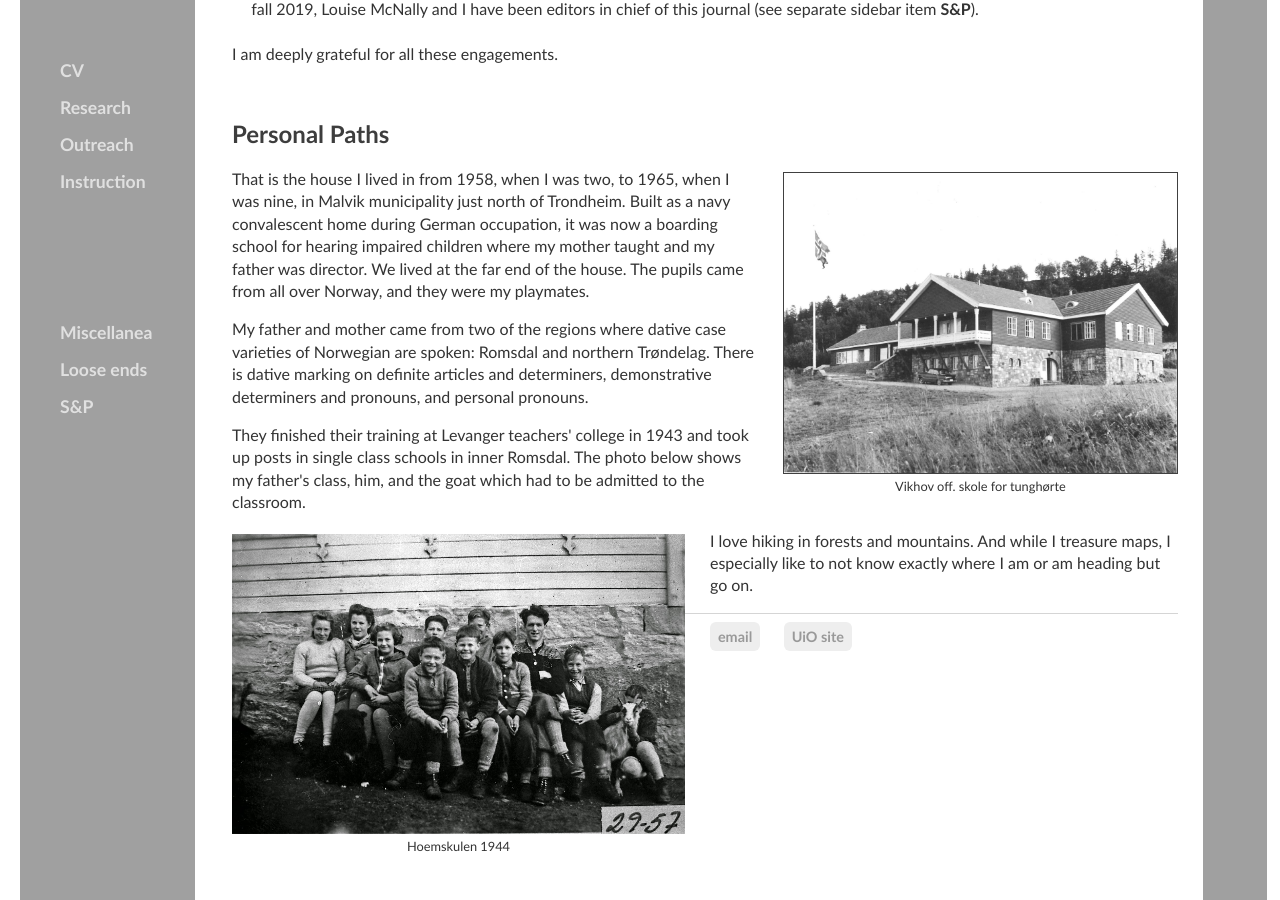
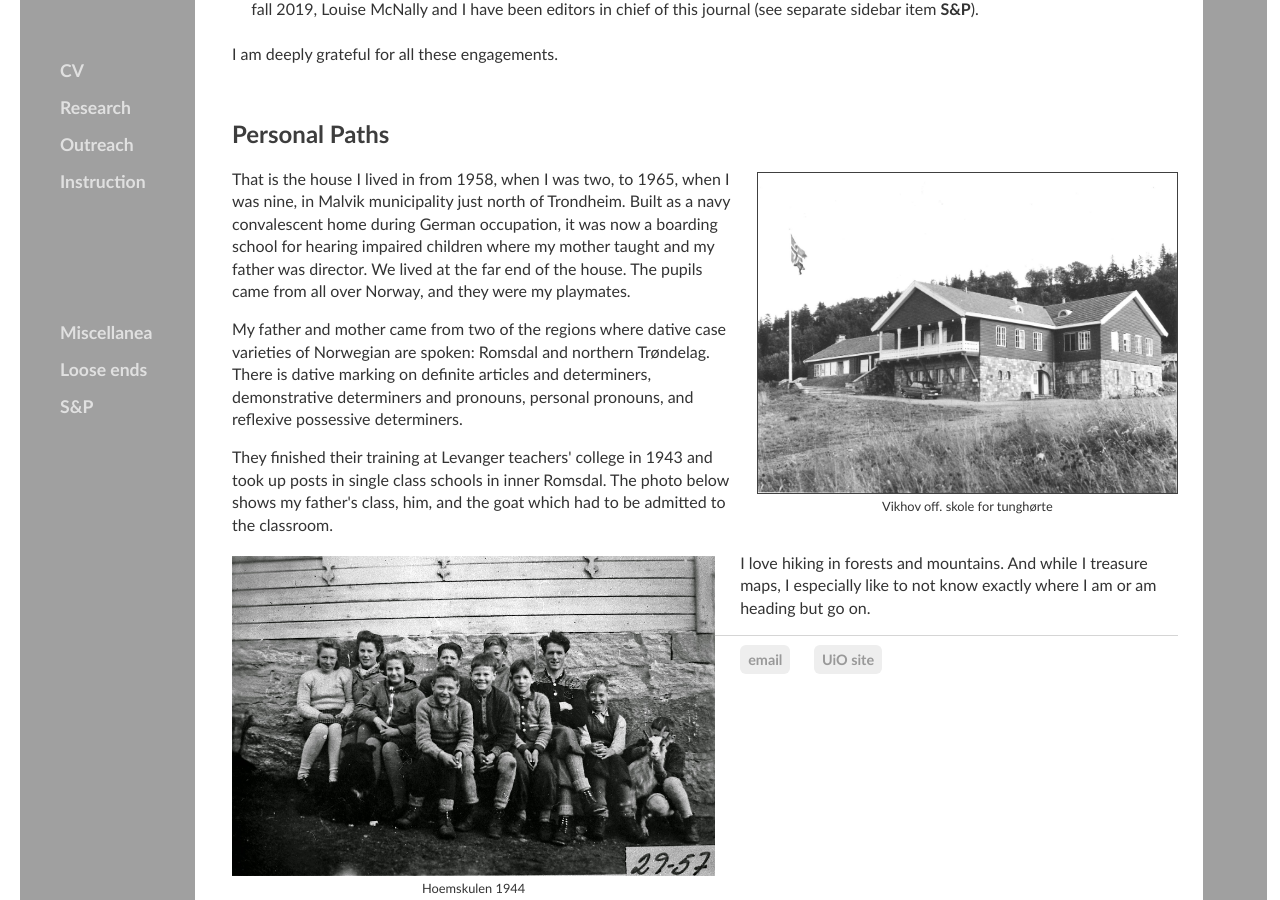
Before and after one commit to kjelljs/kjelljs.github.io, a Jekyll site: the page built from about/index.html, in a window 1280 px wide and 900 px high, scrolled down 2660 px. Built offline with Jekyll 4.4.1, drawn with Linux system fonts in a browser that asks for light colours.

Commit message:
Update index.html

```diff
--- a/about/index.html
+++ b/about/index.html
@@ -52,13 +52,13 @@ figcaption {
 </ul>
 	<p>I am deeply grateful for all these engagements.</p></br>
 	<h2 id="priv">Personal Paths</h2>
-		  <div style="float:right;"><figure class="rightfig"><img style="height:300px; border: 1px solid #404040;" src="/pics/vikhov.jpg"><figcaption>Vikhov off. skole for tunghørte</figcaption></figure></div>
+		  <div style="float:right;"><figure class="rightfig"><img style="height:320px; border: 1px solid #404040;" src="/pics/vikhov.jpg"><figcaption>Vikhov off. skole for tunghørte</figcaption></figure></div>
 		     <p>That is the house I lived in from 1958, when I was two, to 1965, when I was nine, in Malvik municipality just north of Trondheim. Built as a navy convalescent home during German occupation, it was now a boarding school for hearing impaired children where my mother taught and my father was director. We lived at the far end of the house. The pupils came from all over Norway, and they were my playmates.
 														      </p>
-<p>My father and mother came from two of the regions where dative case varieties of Norwegian are spoken: Romsdal and northern Trøndelag. There is dative marking on definite articles and determiners, demonstrative determiners and pronouns, and personal pronouns.
+<p>My father and mother came from two of the regions where dative case varieties of Norwegian are spoken: Romsdal and northern Trøndelag. There is dative marking on definite articles and determiners, demonstrative determiners and pronouns, personal pronouns, and reflexive possessive determiners.
 </p>
 	<p>They finished their training at Levanger teachers' college in 1943 and took up posts in single class schools in inner Romsdal. The photo below shows my father's class, him, and the goat which had to be admitted to the classroom.
-</p><div style="float:left;"><figure class="leftfig"><img style="height:300px;" src="/pics/Hoemskulen.jpg"><figcaption>Hoemskulen 1944</figcaption></figure></div>
+</p><div style="float:left;"><figure class="leftfig"><img style="height:320px;" src="/pics/Hoemskulen.jpg"><figcaption>Hoemskulen 1944</figcaption></figure></div>
 	<p>I love hiking in forests and mountains. And while I treasure maps, I especially like to not know exactly where I am or am heading but go on.</p>
 
 </div><!-- /.blurb -->
```
